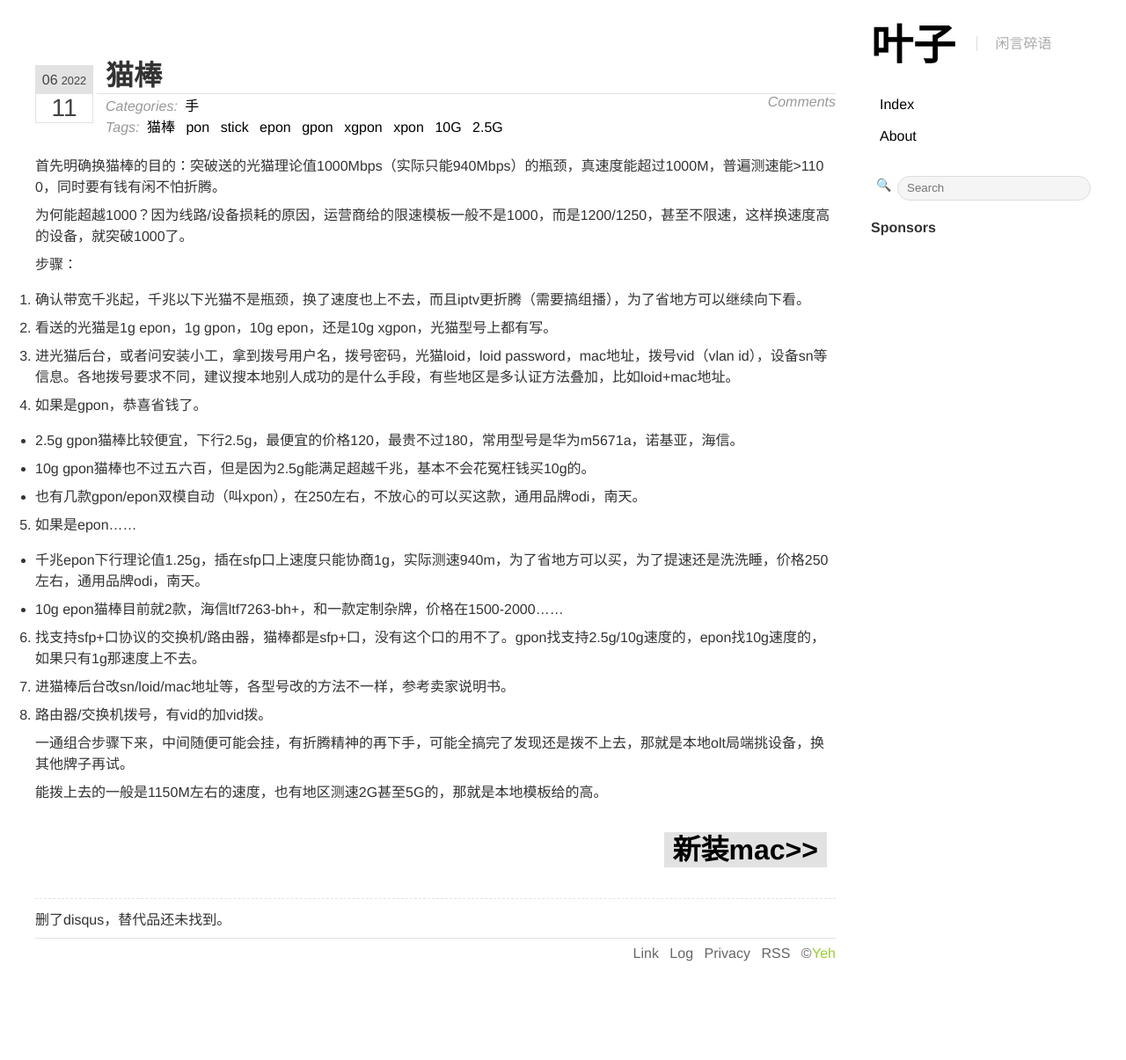
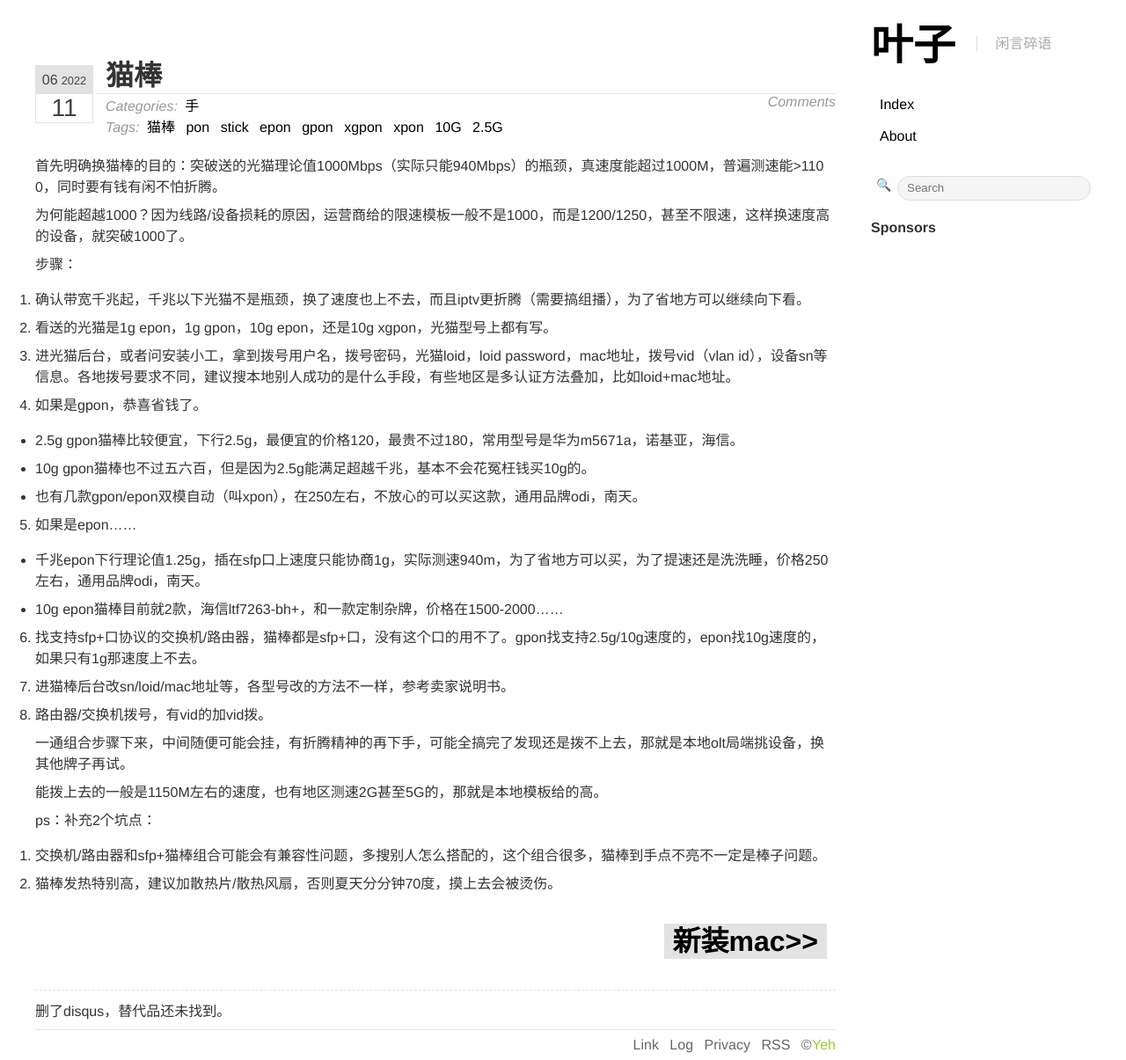
Before and after one commit to yeeh/blog.yeeh.org, a Jekyll site: the page built from _posts/2022-6-12-pon-stick.md, in a window 1280 px wide. Shown: the whole page at 88% size. Built offline with Jekyll 4.4.1, drawn with Linux system fonts in a browser that asks for light colours; before the commit the page ends 1101 px from its top, so only the background shows below that.

Commit message:
补充 pon stick

```diff
--- a/_posts/2022-6-12-pon-stick.md
+++ b/_posts/2022-6-12-pon-stick.md
@@ -41,3 +41,7 @@ tags: 猫棒 pon stick epon gpon xgpon xpon 10G 2.5G
 一通组合步骤下来，中间随便可能会挂，有折腾精神的再下手，可能全搞完了发现还是拨不上去，那就是本地olt局端挑设备，换其他牌子再试。
 
 能拨上去的一般是1150M左右的速度，也有地区测速2G甚至5G的，那就是本地模板给的高。
+
+ps：补充2个坑点：
+1. 交换机/路由器和sfp+猫棒组合可能会有兼容性问题，多搜别人怎么搭配的，这个组合很多，猫棒到手点不亮不一定是棒子问题。
+2. 猫棒发热特别高，建议加散热片/散热风扇，否则夏天分分钟70度，摸上去会被烫伤。
```
